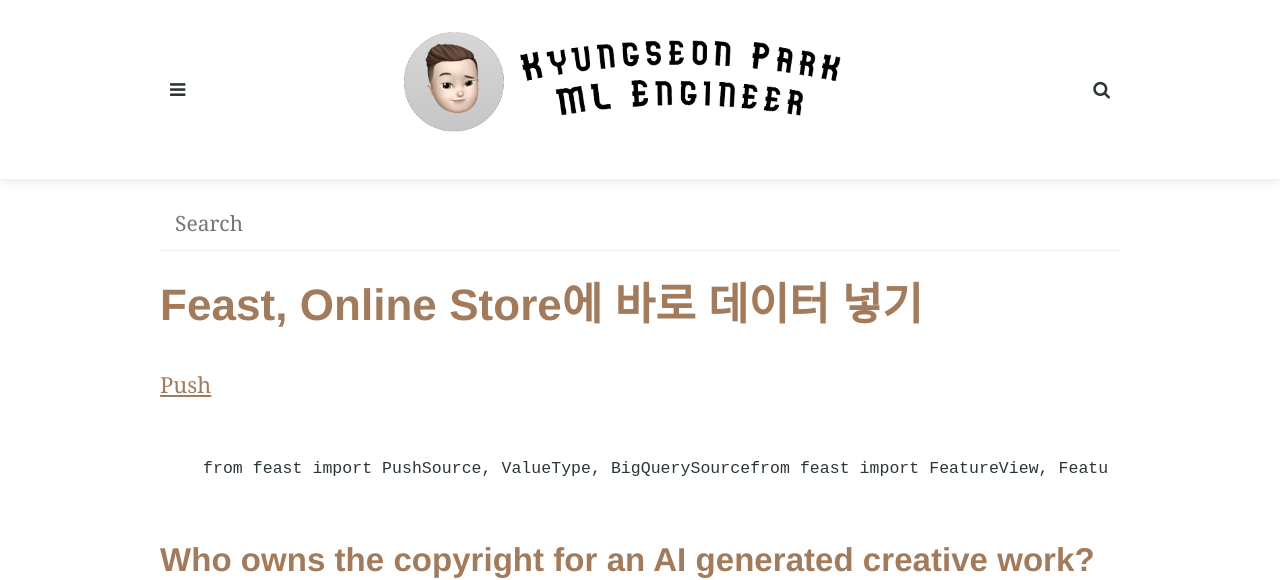
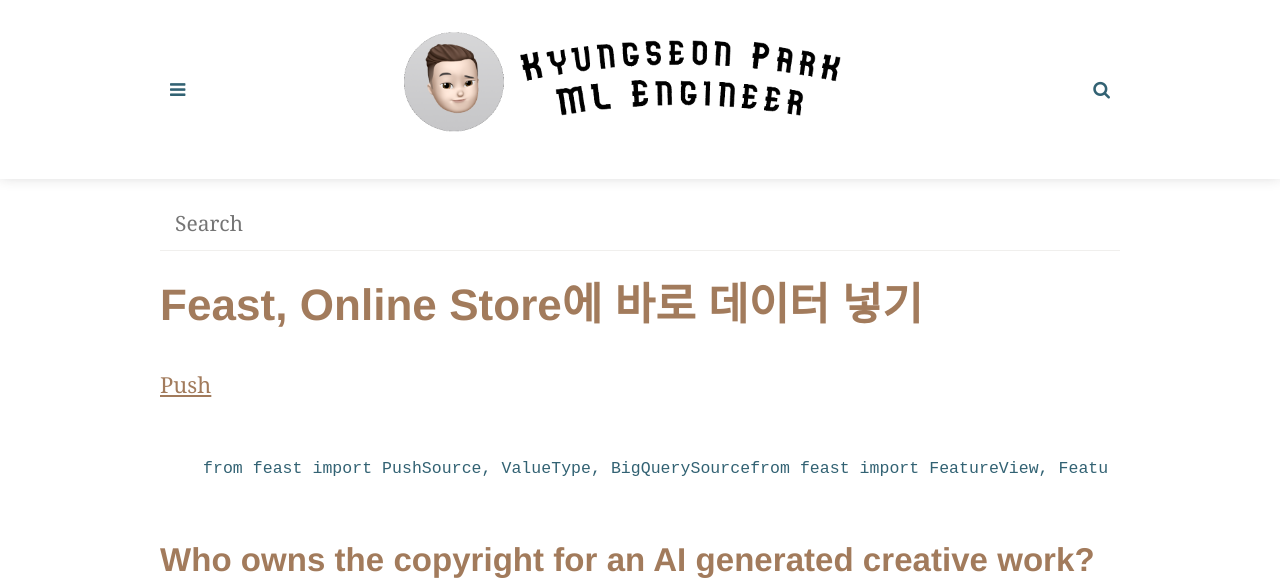
Before and after one commit to kyungseonpark/kyungseonpark.github.io, a Jekyll site: the page built from _pages/archive.html, in a window 1280 px wide. Shown: the top 580 px of the page. Built offline with Jekyll 4.4.1, drawn with Linux system fonts in a browser that asks for light colours; some web fonts are replaced.

Commit message:
change color

```diff
--- a/assets/css/main.css
+++ b/assets/css/main.css
@@ -5,7 +5,7 @@
 html {
   --accent:       #DB504A;    /* accent     */
   --accent-dark:  #4e3e51;    /* accent 2   */
-  --main:         #2C3639;    /* main color */
+  --main:         #326273;    /* main color */
   --main-dim:     #2C3639;    /* dimmed version of main color */
   --text:         #A27B5C;
   --grey1:        #5F5E58;
@@ -29,13 +29,13 @@ html {
 html[data-theme="dark"]  {
   --accent:       #d14c47;    /* accent     */
   --accent-dark:  #DBBEA1;    /* accent 2   */
-  --main:         #A27B5C;    /* main color */
+  --main:         #5F8081;    /* main color */
   --main-dim:     #333D47;    /* dimmed version of main color */
   --text:         #CBCCCD;
   --grey1:        #B1B1AE;
   --grey2:        #959692;
   --grey3:        #7C7E7B;
-  --grey4:        #A27B5C;
+  --grey4:        #636564;
   --grey5:        #3B3D40;
   --background:   #2B323B;
   --shadow:       rgba(0,0,0,.3);
```
